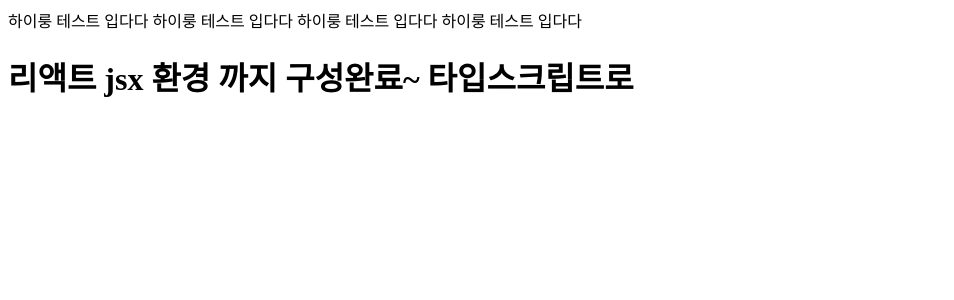
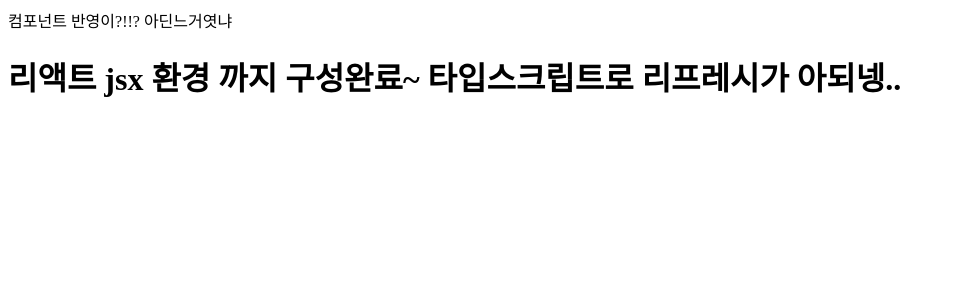
Before and after one commit to Yanguk/FrontEnd_env_setting, a React app: page / in a window 1280 px wide. Shown: the top 300 px of the page, without its empty margins (0-954 px from the left). Built offline with nearby package versions, Linux system fonts and the light colour scheme.

Commit message:
nodejs API로 실행 테스트

```diff
--- a/src/app.tsx
+++ b/src/app.tsx
@@ -1,12 +1,10 @@
 import React from 'react';
 
 function Test() {
+  console.log('test');
   return (
     <div>
-      하이룽 테스트 입다다
-      하이룽 테스트 입다다
-      하이룽 테스트 입다다
-      하이룽 테스트 입다다
+      컴포넌트 반영이?!!? 아딘느거엿냐
     </div>
   )
 }
@@ -16,7 +14,7 @@ function App(): JSX.Element {
     <>
     <Test/>
     <div>
-      <h1>리액트 jsx 환경 까지 구성완료~ 타입스크립트로</h1>
+      <h1>리액트 jsx 환경 까지 구성완료~ 타입스크립트로 리프레시가 아되넹..</h1>
     </div>
     </>
   );
--- a/src/index.tsx
+++ b/src/index.tsx
@@ -6,8 +6,6 @@ const root = ReactDOM.createRoot(
   document.getElementById('root') as HTMLElement
 );
 
-console.log(App);
-
 root.render(
   <React.StrictMode>
     <App/>
--- a/webpack.config.js
+++ b/webpack.config.js
@@ -19,27 +19,30 @@ module.exports = {
   },
   // Dev-sever
   devServer: {
+    hot: true,
     static: {
       directory: path.join(__dirname, 'public'),
       publicPath: '/'
     },
     client: {
       overlay: true,
-      progress: true,
+      // progress: true,
     },
     port: 8080,
     open: {
       app: {
-        name: 'google-chrome',
+        name: 'Google Chrome',
       },
     },
   },
+
   // Loader
   module: {
     rules: [
       { // 바벨 및 타입스크립트 로더
         test: /\.[jt]sx?$/,
         exclude: /(node_modules|public)/,
+        include: path.resolve(__dirname, 'src'),
         use: [
           {
             loader: 'babel-loader',
```
Also changed, not shown: package.json (+4 -4 lines).
